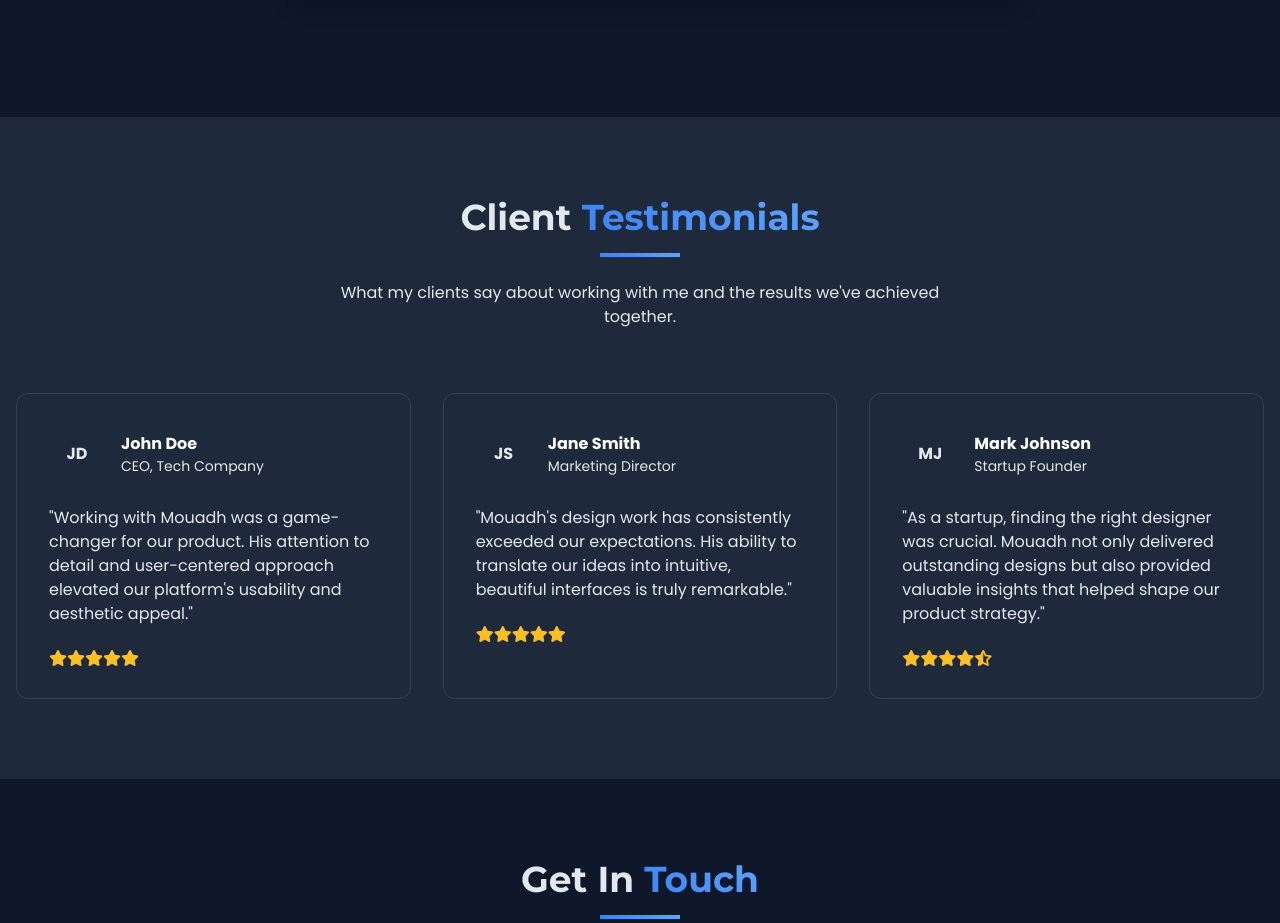
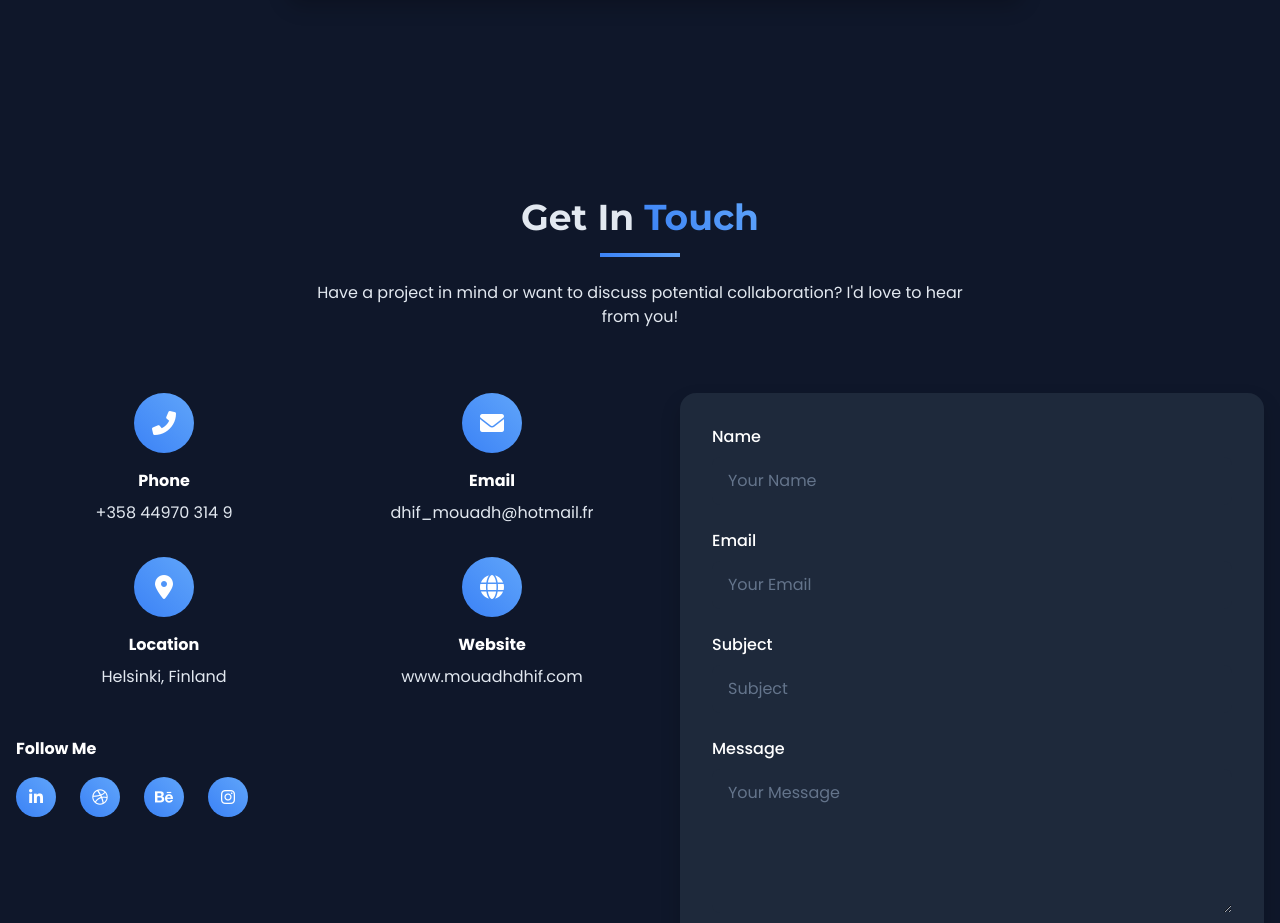
Before and after one commit to Dhif216/Portfolio-darkmode, a plain HTML site: page index.html in a window 1280 px wide. Shown: the part 5101-6024 px from the top of the page. Drawn offline with nearby package versions, Linux system fonts and the light colour scheme.

Commit message:
Update index.html

```diff
--- a/index.html
+++ b/index.html
@@ -787,90 +787,6 @@
         </div>
     </section>
 
-    <!-- Testimonials Section -->
-    <section class="py-20 section-light">
-        <div class="container mx-auto px-4">
-            <div class="text-center mb-16 fade-in">
-                <h2 class="text-3xl md:text-4xl font-bold font-heading mb-4">Client <span class="text-gradient">Testimonials</span></h2>
-                <div class="w-20 h-1 bg-gradient mx-auto"></div>
-                <p class="mt-6 text-slate-400 max-w-2xl mx-auto">What my clients say about working with me and the results we've achieved together.</p>
-            </div>
-
-            <div class="grid grid-cols-1 md:grid-cols-2 lg:grid-cols-3 gap-8">
-                <!-- Testimonial 1 -->
-                <div class="testimonial-card p-8 rounded-xl fade-in">
-                    <div class="flex items-center mb-6">
-                        <div class="w-14 h-14 rounded-full bg-slate-700 mr-4">
-                            <!-- Placeholder for client image -->
-                            <div class="w-full h-full bg-slate-600 rounded-full flex items-center justify-center">
-                                <span class="text-slate-300 font-bold">JD</span>
-                            </div>
-                        </div>
-                        <div>
-                            <h4 class="font-bold text-white">John Doe</h4>
-                            <p class="text-slate-400 text-sm">CEO, Tech Company</p>
-                        </div>
-                    </div>
-                    <p class="text-slate-400 mb-6">"Working with Mouadh was a game-changer for our product. His attention to detail and user-centered approach elevated our platform's usability and aesthetic appeal."</p>
-                    <div class="flex text-yellow-400">
-                        <i class="fas fa-star"></i>
-                        <i class="fas fa-star"></i>
-                        <i class="fas fa-star"></i>
-                        <i class="fas fa-star"></i>
-                        <i class="fas fa-star"></i>
-                    </div>
-                </div>
-
-                <!-- Testimonial 2 -->
-                <div class="testimonial-card p-8 rounded-xl fade-in">
-                    <div class="flex items-center mb-6">
-                        <div class="w-14 h-14 rounded-full bg-slate-700 mr-4">
-                            <!-- Placeholder for client image -->
-                            <div class="w-full h-full bg-slate-600 rounded-full flex items-center justify-center">
-                                <span class="text-slate-300 font-bold">JS</span>
-                            </div>
-                        </div>
-                        <div>
-                            <h4 class="font-bold text-white">Jane Smith</h4>
-                            <p class="text-slate-400 text-sm">Marketing Director</p>
-                        </div>
-                    </div>
-                    <p class="text-slate-400 mb-6">"Mouadh's design work has consistently exceeded our expectations. His ability to translate our ideas into intuitive, beautiful interfaces is truly remarkable."</p>
-                    <div class="flex text-yellow-400">
-                        <i class="fas fa-star"></i>
-                        <i class="fas fa-star"></i>
-                        <i class="fas fa-star"></i>
-                        <i class="fas fa-star"></i>
-                        <i class="fas fa-star"></i>
-                    </div>
-                </div>
-
-                <!-- Testimonial 3 -->
-                <div class="testimonial-card p-8 rounded-xl fade-in">
-                    <div class="flex items-center mb-6">
-                        <div class="w-14 h-14 rounded-full bg-slate-700 mr-4">
-                            <!-- Placeholder for client image -->
-                            <div class="w-full h-full bg-slate-600 rounded-full flex items-center justify-center">
-                                <span class="text-slate-300 font-bold">MJ</span>
-                            </div>
-                        </div>
-                        <div>
-                            <h4 class="font-bold text-white">Mark Johnson</h4>
-                            <p class="text-slate-400 text-sm">Startup Founder</p>
-                        </div>
-                    </div>
-                    <p class="text-slate-400 mb-6">"As a startup, finding the right designer was crucial. Mouadh not only delivered outstanding designs but also provided valuable insights that helped shape our product strategy."</p>
-                    <div class="flex text-yellow-400">
-                        <i class="fas fa-star"></i>
-                        <i class="fas fa-star"></i>
-                        <i class="fas fa-star"></i>
-                        <i class="fas fa-star"></i>
-                        <i class="fas fa-star-half-alt"></i>
-                    </div>
-                </div>
-            </div>
-        </div>
-    </section>
 
     <!-- Contact Section -->
     <section id="contact" class="py-20">
```
